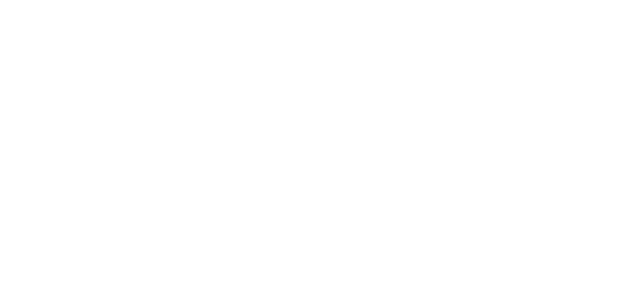
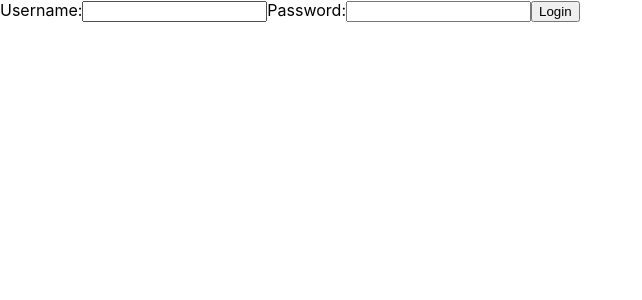
Before and after one commit to Articunatu/Social-Media, a React (Create React App) app in the folder src/client/: page /login in a window 1280 px wide. Before the commit this address had no page. Shown: the top 300 px of the page, without its empty margins (0-642 px from the left). Built offline with nearby package versions, Linux system fonts and the light colour scheme.

Commit message:
fix: Authentication

```diff
--- a/src/client/src/index.jsx
+++ b/src/client/src/index.jsx
@@ -10,7 +10,7 @@ root.render(
   <React.StrictMode>
     <BrowserRouter>
       <Routes>
-        <Route path="/" element={<RouteManager />} />
+        <Route path="/*" element={<RouteManager />} />
       </Routes>
     </BrowserRouter>
   </React.StrictMode>
--- a/src/client/src/views/components/Post.jsx
+++ b/src/client/src/views/components/Post.jsx
@@ -8,7 +8,6 @@ import { Icon } from '@mui/material';
 import { Card } from '@mui/material';
 import { ButtonGroup } from '@mui/material';
 import StarOutlineOutlinedIcon from '@mui/icons-material/StarOutlineOutlined';
-import StarOutlinedIcon from '@mui/icons-material/StarOutlined';
 import Grid from '@mui/material/Grid'; // Grid version 1
 import CommentIcon from '@mui/icons-material/Comment';
 
--- a/src/client/src/views/pages/authentication/Login.jsx
+++ b/src/client/src/views/pages/authentication/Login.jsx
@@ -1,22 +1,26 @@
 import React, { useState } from 'react';
 
 export default function Login() {
-  const [email, setEmail] = useState('');
+  const [tag, setTag] = useState('');
   const [password, setPassword] = useState('');
 
   const handleLogin = async (event) => {
     event.preventDefault();
 
-    const response = await fetch('/api/auth/login', {
+    const url = URL.login;
+
+    const response = await fetch(url, {
       method: 'POST',
       headers: {
         'Content-Type': 'application/json'
       },
       body: JSON.stringify({
-        email,
+        tag,
         password
       })
     });
+
+    console.log(response)
 
     const data = await response.json();
 
@@ -28,8 +32,8 @@ export default function Login() {
   return (
     <form onSubmit={handleLogin}>
       <label>
-        Email:
-        <input type="email" value={email} onChange={e => setEmail(e.target.value)} />
+        Username:
+        <input type="text" value={tag} onChange={e => setTag(e.target.value)} />
       </label>
       <label>
         Password:
@@ -39,50 +43,3 @@ export default function Login() {
     </form>
   );
 }
-
-
-///ASP.NET Identity
-// <div class="row">
-// <div class="col-md-4">
-//     <section>
-//         <form id="account" method="post">
-//             <h2>Use a local account to log in.</h2>
-//             <hr />
-//             <div asp-validation-summary="ModelOnly" class="text-danger"></div>
-//             <div class="form-floating">
-//                 <input asp-for="Input.Email" class="form-control" autocomplete="username" aria-required="true" />
-//                 <label asp-for="Input.Email" class="form-label"></label>
-//                 <span asp-validation-for="Input.Email" class="text-danger"></span>
-//             </div>
-//             <div class="form-floating">
-//                 <input asp-for="Input.Password" class="form-control" autocomplete="current-password" aria-required="true" />
-//                 <label asp-for="Input.Password" class="form-label"></label>
-//                 <span asp-validation-for="Input.Password" class="text-danger"></span>
-//             </div>
-//             <div>
-//                 <div class="checkbox" style="color:white;>
-//                     <label asp-for="Input.RememberMe" class="form-label">
-//                         <input class="form-check-input" asp-for="Input.RememberMe" />
-//                         @Html.DisplayNameFor(m => m.Input.RememberMe)
-//                     </label>
-//                 </div>
-//             </div>
-//             <div>
-//                 <button id="login-submit" type="submit" class="btn btn-dark">Log in</button>
-//             </div>
-//             <div>
-//                 <p>
-//                     <a style="color:white; id="forgot-password" asp-page="./ForgotPassword">Forgot your password?</a>
-//                 </p>
-//                 <p>
-//                     <a style="color:white; asp-page=" . /Register" asp-route-returnUrl="@Model.ReturnUrl">Register as a new user</a>
-//                 </p>
-//                 <p>
-//                     <a style="color:white; id=" resend-confirmation" asp-page="./ResendEmailConfirmation">Resend email confirmation</a>
-//                 </p>
-//             </div>
-//         </form>
-//     </section>
-// </div>
-
-// </div>
--- a/src/client/src/views/pages/authentication/CreateAccountForm.jsx
+++ b/src/client/src/views/pages/authentication/SignUp.jsx
@@ -1,11 +1,10 @@
 import React, {useState} from 'react'
-import Constants from '../Constants'
 
-export default function AccountCreateForm(props){
+export default function SignUp(props){
     const [formData, setFormData] = useState(initialFormData);
 
     const initialFormData = Object.freeze({
-        title: "Accoutn x",
+        title: "Account x",
         content: "This is account x of the name ok"
     });
 
@@ -25,7 +24,7 @@ export default function AccountCreateForm(props){
             content: formData.content
         };
 
-        const url = Constants.API_URL_CREATE_ACCOUNT;
+        const url = URL.signup;
 
         fetch(url, {
             method: 'POST',
```
Also changed, not shown: src/client/src/views/components/CommentList.jsx (+13 -5 lines), src/client/src/views/components/popup/UploadPhoto.jsx (+16 -15 lines), src/client/src/views/components/popup/Example.jsx (line endings or trailing spaces).
